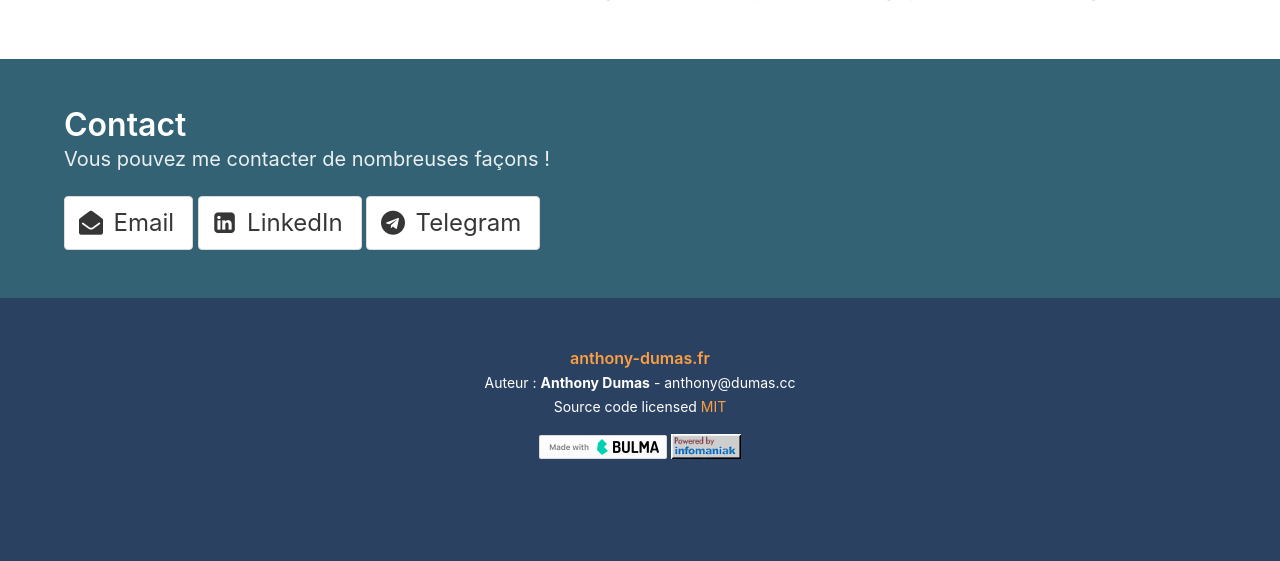
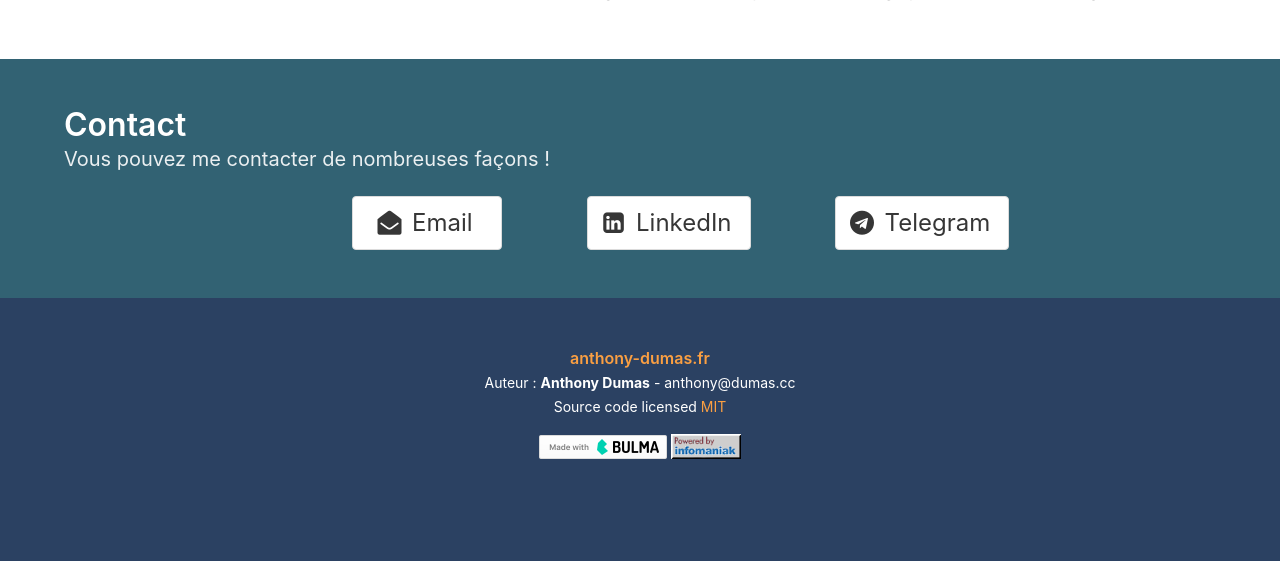
Before and after one commit to AdamasFR/CV_Web_Dumas, a PHP site: page /index.html in a window 1280 px wide. Shown: the part 673-1234 px from the top of the page. Run offline with PHP 8.4, Linux system fonts and the light colour scheme.

Commit message:
Modification Layout Boutons Contact

```diff
--- a/_sass/main.scss
+++ b/_sass/main.scss
@@ -93,6 +93,18 @@ div.hero-body {
     padding-left: 5%;
 }
 
+.btn-centered {
+    padding-left: 25%;
+}
+
+.btn-centered .button+.button {
+    margin-left: 80px;
+}
+
+.btn-centered .button {
+    min-width: 150px;
+}
+
 @media screen and (max-width: 768px) {
     .button.is-fullw-mobile {
         display: flex;
```
Also changed, not shown: css/main.css.
